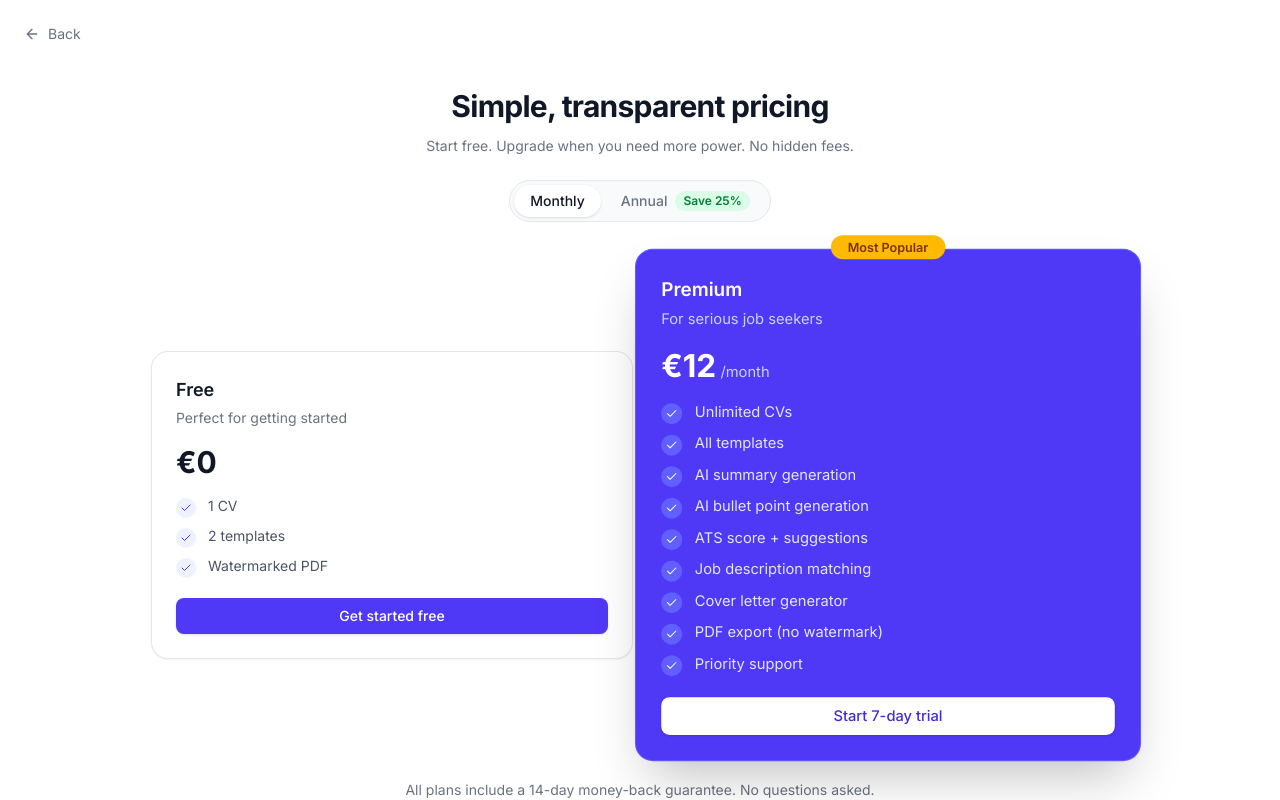
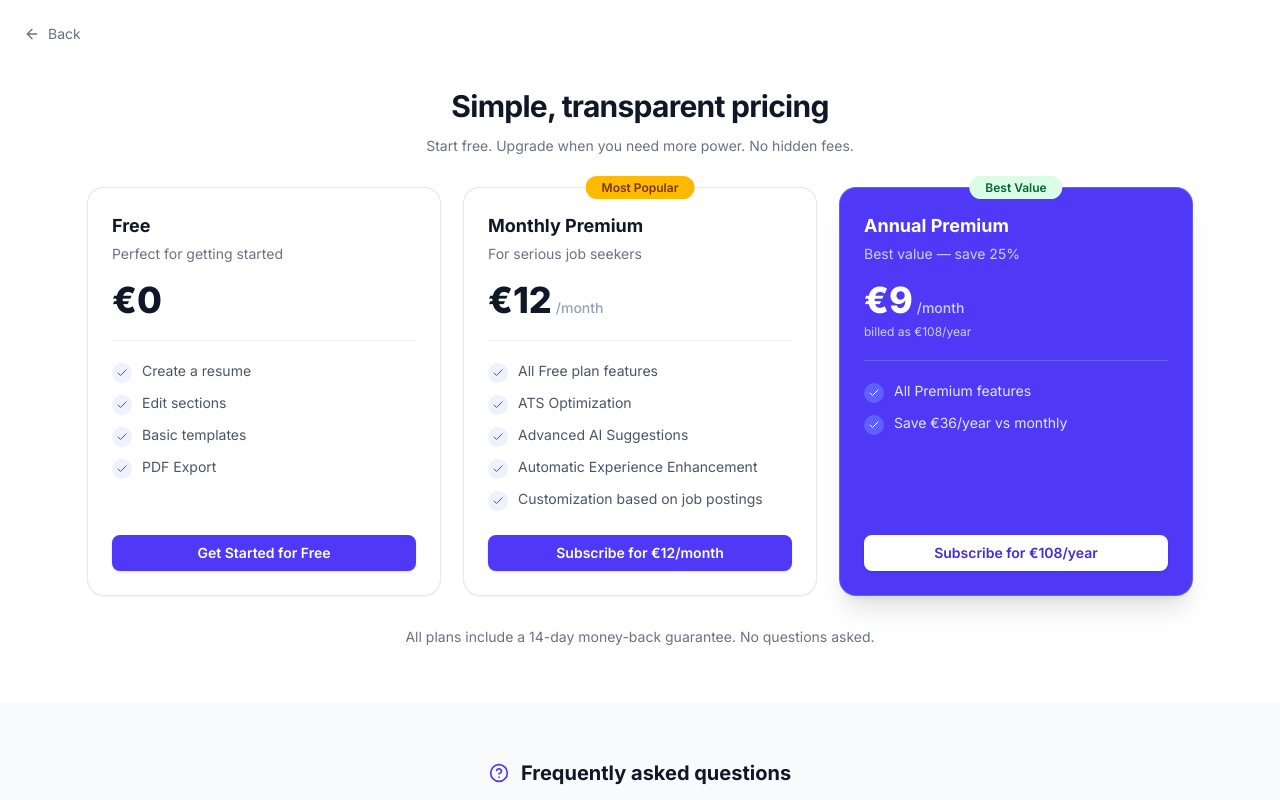
Before and after one commit to Ncarmend/MYCVCRAFT, a Next.js app: page /pricing in a window 1280 px wide. Shown: the top 800 px of the page. Built offline with nearby package versions, Linux system fonts and the light colour scheme; no server answers.

Commit message:
pricing formulaire

```diff
--- a/app/pricing/page.tsx
+++ b/app/pricing/page.tsx
@@ -11,20 +11,16 @@ import { useLanguage, translations } from "@/components/landing/LanguageContext"
 export default function PricingPage() {
   const router = useRouter();
   const [loadingPlan, setLoadingPlan] = useState<string | null>(null);
-  const [billingCycle, setBillingCycle] = useState<"monthly" | "annual">("monthly");
   const { lang } = useLanguage();
   const T = translations[lang].pricing;
 
-  const proPrice = billingCycle === "monthly" ? PLANS.PRO.priceMonthly : PLANS.PRO.priceAnnual;
-  const proPriceId = billingCycle === "monthly" ? PLANS.PRO.priceId : PLANS.PRO.priceIdAnnual;
-
-  async function handleSelectPro() {
-    setLoadingPlan("PRO");
+  async function handleCheckout(priceId: string | null, planKey: string) {
+    setLoadingPlan(planKey);
     try {
       const res = await fetch("/api/stripe/checkout", {
         method: "POST",
         headers: { "Content-Type": "application/json" },
-        body: JSON.stringify({ priceId: proPriceId }),
+        body: JSON.stringify({ priceId }),
       });
 
       if (res.status === 401) {
@@ -37,7 +33,11 @@ export default function PricingPage() {
       if (error) throw new Error(error);
       if (url) window.location.href = url;
     } catch {
-      toast.error(lang === "fr" ? "Une erreur est survenue. Veuillez réessayer." : "Something went wrong. Please try again.");
+      toast.error(
+        lang === "fr"
+          ? "Une erreur est survenue. Veuillez réessayer."
+          : "Something went wrong. Please try again."
+      );
     } finally {
       setLoadingPlan(null);
     }
@@ -45,7 +45,7 @@ export default function PricingPage() {
 
   return (
     <main className="min-h-screen bg-white">
-      {/* Back button */}
+      {/* Back */}
       <div className="mx-auto max-w-7xl px-6 pt-6">
         <button
           onClick={() => router.back()}
@@ -57,66 +57,57 @@ export default function PricingPage() {
       </div>
 
       {/* Header */}
-      <div className="mx-auto max-w-7xl px-6 py-10 text-center">
+      <div className="mx-auto max-w-7xl px-6 pb-8 pt-10 text-center">
         <h1 className="text-2xl font-bold tracking-tight text-gray-900 sm:text-3xl">
           {T.headline}
         </h1>
         <p className="mx-auto mt-3 max-w-xl text-sm text-gray-500">{T.subtext}</p>
-
-        {/* Billing cycle toggle */}
-        <div className="mt-6 inline-flex items-center gap-1 rounded-full border border-gray-200 bg-gray-50 p-1">
-          <button
-            onClick={() => setBillingCycle("monthly")}
-            className={`rounded-full px-4 py-1.5 text-sm font-medium transition-colors ${
-              billingCycle === "monthly"
-                ? "bg-white text-gray-900 shadow-sm"
-                : "text-gray-500 hover:text-gray-700"
-            }`}
-          >
-            {T.billingMonthly}
-          </button>
-          <button
-            onClick={() => setBillingCycle("annual")}
-            className={`flex items-center gap-2 rounded-full px-4 py-1.5 text-sm font-medium transition-colors ${
-              billingCycle === "annual"
-                ? "bg-white text-gray-900 shadow-sm"
-                : "text-gray-500 hover:text-gray-700"
-            }`}
-          >
-            {T.billingAnnual}
-            <span className="rounded-full bg-green-100 px-2 py-0.5 text-xs font-semibold text-green-700">
-              {T.saveBadge}
-            </span>
-          </button>
-        </div>
       </div>
 
-      {/* Plans */}
-      <div className="mx-auto max-w-5xl px-6 pb-14">
-        <div className="grid grid-cols-1 gap-4 sm:grid-cols-2 items-center">
+      {/* ── 3-card grid ── */}
+      <div className="mx-auto max-w-6xl px-6 pb-14">
+        {/* Outer wrapper: equal-height columns */}
+        <div className="grid grid-cols-1 items-stretch gap-6 sm:grid-cols-3">
+
+          {/* ── Card 1 · Free ── */}
           <PricingCard
-            name={PLANS.FREE.name}
-            price={PLANS.FREE.price}
+            name={T.freeName}
+            price={0}
             description={T.freeDescription}
-            features={PLANS.FREE.features as unknown as string[]}
+            features={T.freeFeatures as unknown as string[]}
             perMonth={T.perMonth}
-            mostPopular={T.mostPopular}
+            ctaLabel={T.freeCtaLabel}
             onSelect={() => router.push("/signup")}
           />
+
+          {/* ── Card 2 · Monthly Premium ── */}
           <PricingCard
-            name={PLANS.PRO.name}
-            price={proPrice}
-            description={T.proDescription}
-            features={PLANS.PRO.features as unknown as string[]}
+            name={T.monthlyName}
+            price={PLANS.PRO.priceMonthly}
+            description={T.monthlyDescription}
+            features={T.monthlyFeatures as unknown as string[]}
+            perMonth={T.perMonth}
+            badge={T.mostPopular}
+            badgeVariant="amber"
+            ctaLabel={T.monthlyCtaLabel}
+            onSelect={() => handleCheckout(PLANS.PRO.priceId, "MONTHLY")}
+            loading={loadingPlan === "MONTHLY"}
+          />
+
+          {/* ── Card 3 · Annual Premium ── */}
+          <PricingCard
+            name={T.annualName}
+            price={PLANS.PRO.priceAnnual}
+            description={T.annualDescription}
+            features={T.annualFeatures as unknown as string[]}
+            perMonth={T.perMonth}
+            billingNote={T.annualBilledAs}
+            badge={T.bestValue}
+            badgeVariant="green"
             highlighted
-            priceId={proPriceId}
-            onSelect={handleSelectPro}
-            loading={loadingPlan === "PRO"}
-            billingCycle={billingCycle}
-            annualTotal={PLANS.PRO.priceAnnualTotal}
-            annualBilledAs={T.annualBilledAs}
-            perMonth={T.perMonth}
-            mostPopular={T.mostPopular}
+            ctaLabel={T.annualCtaLabel}
+            onSelect={() => handleCheckout(PLANS.PRO.priceIdAnnual, "ANNUAL")}
+            loading={loadingPlan === "ANNUAL"}
           />
         </div>
 
@@ -126,7 +117,7 @@ export default function PricingPage() {
       {/* FAQ */}
       <div className="bg-gray-50 py-14">
         <div className="mx-auto max-w-3xl px-6">
-          <div className="mb-8 flex items-center gap-3 text-center justify-center">
+          <div className="mb-8 flex items-center justify-center gap-3">
             <HelpCircle className="h-5 w-5 text-indigo-600" />
             <h2 className="text-xl font-bold text-gray-900">{T.faqTitle}</h2>
           </div>
--- a/components/landing/LanguageContext.tsx
+++ b/components/landing/LanguageContext.tsx
@@ -139,22 +139,54 @@ export const translations = {
       headline:         "Simple, transparent pricing",
       subtext:          "Start free. Upgrade when you need more power. No hidden fees.",
       moneyBack:        "All plans include a 14-day money-back guarantee. No questions asked.",
+      faqTitle:         "Frequently asked questions",
+      // Card names
+      freeName:         "Free",
+      monthlyName:      "Monthly Premium",
+      annualName:       "Annual Premium",
+      // Card descriptions
       freeDescription:  "Perfect for getting started",
-      proDescription:   "For serious job seekers",
-      faqTitle:         "Frequently asked questions",
-      billingMonthly:   "Monthly",
-      billingAnnual:    "Annual",
-      saveBadge:        "Save 25%",
-      annualBilledAs:   "billed as €108/year",
-      mostPopular:      "Most Popular",
-      perMonth:         "/month",
+      monthlyDescription: "For serious job seekers",
+      annualDescription:  "Best value — save 25%",
+      // Card features
+      freeFeatures: [
+        "Create a resume",
+        "Edit sections",
+        "Basic templates",
+        "PDF Export",
+      ],
+      monthlyFeatures: [
+        "All Free plan features",
+        "ATS Optimization",
+        "Advanced AI Suggestions",
+        "Automatic Experience Enhancement",
+        "Customization based on job postings",
+      ],
+      annualFeatures: [
+        "All Premium features",
+        "Save €36/year vs monthly",
+      ],
+      // CTA buttons
+      freeCtaLabel:    "Get Started for Free",
+      monthlyCtaLabel: "Subscribe for €12/month",
+      annualCtaLabel:  "Subscribe for €108/year",
+      // Badges & labels
+      mostPopular:     "Most Popular",
+      bestValue:       "Best Value",
+      saveBadge:       "Save 25%",
+      perMonth:        "/month",
+      annualBilledAs:  "billed as €108/year",
+      // Legacy keys kept for backward compat
+      proDescription:  "For serious job seekers",
+      billingMonthly:  "Monthly",
+      billingAnnual:   "Annual",
       faqs: [
-        { q: "Can I cancel anytime?",                       a: "Yes. Cancel your Premium subscription any time from your account settings. You retain Premium access until the end of your billing period." },
-        { q: "What happens to my CVs if I downgrade?",      a: "Your CVs are always saved. On the Free plan, you can only actively edit 1 CV, but your others remain accessible in read-only mode." },
-        { q: "Is there a free trial?",                      a: "Yes — Premium comes with a 7-day free trial. No credit card required to sign up for the Free plan." },
-        { q: "What is the difference between monthly and annual?",  a: "Monthly is €12/month. Annual is €9/month billed as €108/year — you save 25% compared to monthly billing." },
-        { q: "What AI model powers the CV generation?",     a: "We use OpenAI's GPT-4o for all AI features — the same model behind ChatGPT's most advanced responses." },
-        { q: "Are my CVs private?",                         a: "Absolutely. Your CVs are private by default. You can choose to generate a shareable link, but nothing is public unless you explicitly share it." },
+        { q: "Can I cancel anytime?",                            a: "Yes. Cancel your Premium subscription any time from your account settings. You retain Premium access until the end of your billing period." },
+        { q: "What happens to my CVs if I downgrade?",           a: "Your CVs are always saved. On the Free plan, you can only actively edit 1 CV, but your others remain accessible in read-only mode." },
+        { q: "Is there a free trial?",                           a: "Yes — Premium comes with a 7-day free trial. No credit card required to sign up for the Free plan." },
+        { q: "What is the difference between monthly and annual?", a: "Monthly is €12/month. Annual is €9/month billed as €108/year — you save 25% compared to monthly billing." },
+        { q: "What AI model powers the CV generation?",          a: "We use OpenAI's GPT-4o for all AI features — the same model behind ChatGPT's most advanced responses." },
+        { q: "Are my CVs private?",                              a: "Absolutely. Your CVs are private by default. You can choose to generate a shareable link, but nothing is public unless you explicitly share it." },
       ],
     },
 
@@ -468,22 +500,54 @@ export const translations = {
       headline:         "Une tarification simple et transparente",
       subtext:          "Démarrez gratuitement. Évoluez dès que vous avez besoin de plus. Aucun frais caché.",
       moneyBack:        "Tous les abonnements incluent une garantie satisfait ou remboursé de 14 jours. Sans condition.",
+      faqTitle:         "Questions fréquentes",
+      // Noms des cartes
+      freeName:         "Gratuit",
+      monthlyName:      "Premium Mensuel",
+      annualName:       "Premium Annuel",
+      // Descriptions
       freeDescription:  "Idéal pour démarrer",
-      proDescription:   "Pour les candidats sérieux",
-      faqTitle:         "Questions fréquentes",
-      billingMonthly:   "Mensuel",
-      billingAnnual:    "Annuel",
-      saveBadge:        "−25 %",
-      annualBilledAs:   "facturé 108 €/an",
-      mostPopular:      "Le plus populaire",
-      perMonth:         "/mois",
+      monthlyDescription: "Pour les candidats sérieux",
+      annualDescription:  "Meilleur rapport qualité-prix — −25 %",
+      // Fonctionnalités
+      freeFeatures: [
+        "Créer un CV",
+        "Modifier les sections",
+        "Modèles de base",
+        "Export PDF",
+      ],
+      monthlyFeatures: [
+        "Toutes les fonctionnalités Gratuites",
+        "Optimisation ATS",
+        "Suggestions IA avancées",
+        "Amélioration automatique de l'expérience",
+        "Personnalisation selon les offres d'emploi",
+      ],
+      annualFeatures: [
+        "Toutes les fonctionnalités Premium",
+        "Économisez 36 €/an par rapport au mensuel",
+      ],
+      // Boutons CTA
+      freeCtaLabel:    "Commencer gratuitement",
+      monthlyCtaLabel: "S'abonner pour 12 €/mois",
+      annualCtaLabel:  "S'abonner pour 108 €/an",
+      // Badges & labels
+      mostPopular:     "Le plus populaire",
+      bestValue:       "Meilleur prix",
+      saveBadge:       "−25 %",
+      perMonth:        "/mois",
+      annualBilledAs:  "facturé 108 €/an",
+      // Clés conservées pour la compatibilité
+      proDescription:  "Pour les candidats sérieux",
+      billingMonthly:  "Mensuel",
+      billingAnnual:   "Annuel",
       faqs: [
-        { q: "Puis-je annuler à tout moment ?",                          a: "Oui. Annulez votre abonnement Premium à tout moment depuis les paramètres de votre compte. Vous conservez l'accès Premium jusqu'à la fin de votre période de facturation." },
+        { q: "Puis-je annuler à tout moment ?",                           a: "Oui. Annulez votre abonnement Premium à tout moment depuis les paramètres de votre compte. Vous conservez l'accès Premium jusqu'à la fin de votre période de facturation." },
         { q: "Que deviennent mes CV si je passe à la version gratuite ?", a: "Vos CV sont toujours sauvegardés. Avec le plan Gratuit, vous ne pouvez modifier activement qu'1 CV, mais les autres restent accessibles en lecture seule." },
         { q: "Y a-t-il un essai gratuit ?",                              a: "Oui — Premium est fourni avec un essai gratuit de 7 jours. Aucune carte bancaire requise pour s'inscrire au plan Gratuit." },
-        { q: "Quelle est la différence entre mensuel et annuel ?",       a: "L'abonnement mensuel est à 12 €/mois. L'abonnement annuel est à 9 €/mois facturé 108 €/an — vous économisez 25 % par rapport à la facturation mensuelle." },
-        { q: "Quel modèle IA alimente la génération de CV ?",            a: "Nous utilisons GPT-4o d'OpenAI pour toutes les fonctionnalités IA — le même modèle qui propulse les réponses les plus avancées de ChatGPT." },
-        { q: "Mes CV sont-ils privés ?",                                 a: "Absolument. Vos CV sont privés par défaut. Vous pouvez choisir de générer un lien partageable, mais rien n'est public sauf si vous le partagez explicitement." },
+        { q: "Quelle est la différence entre mensuel et annuel ?",        a: "L'abonnement mensuel est à 12 €/mois. L'abonnement annuel est à 9 €/mois facturé 108 €/an — vous économisez 25 % par rapport à la facturation mensuelle." },
+        { q: "Quel modèle IA alimente la génération de CV ?",             a: "Nous utilisons GPT-4o d'OpenAI pour toutes les fonctionnalités IA — le même modèle qui propulse les réponses les plus avancées de ChatGPT." },
+        { q: "Mes CV sont-ils privés ?",                                  a: "Absolument. Vos CV sont privés par défaut. Vous pouvez choisir de générer un lien partageable, mais rien n'est public sauf si vous le partagez explicitement." },
       ],
     },
 
--- a/components/pricing/PricingCard.tsx
+++ b/components/pricing/PricingCard.tsx
@@ -1,6 +1,3 @@
-/**
- * Individual pricing plan card
- */
 "use client";
 
 import { Check } from "lucide-react";
@@ -10,60 +7,65 @@ import { cn } from "@/lib/utils";
 interface PricingCardProps {
   name: string;
   price: number;
+  priceLabel?: string;       // e.g. "€12" or "€9"
+  perMonth?: string;         // "/month" | "/mois"
+  billingNote?: string;      // "billed as €108/year"
   description: string;
   features: string[];
-  highlighted?: boolean;
-  priceId?: string | null;
+  badge?: string;            // "Most Popular" | "Best Value"
+  badgeVariant?: "amber" | "green";
+  highlighted?: boolean;     // indigo background
   currentPlan?: boolean;
+  ctaLabel: string;
   onSelect: () => void;
   loading?: boolean;
-  billingCycle?: "monthly" | "annual";
-  annualTotal?: number;
-  annualBilledAs?: string;
-  perMonth?: string;
-  mostPopular?: string;
-  ctaLabel?: string;
 }
 
 export function PricingCard({
   name,
   price,
+  perMonth = "/month",
+  billingNote,
   description,
   features,
+  badge,
+  badgeVariant = "amber",
   highlighted = false,
   currentPlan = false,
+  ctaLabel,
   onSelect,
   loading = false,
-  billingCycle = "monthly",
-  annualTotal,
-  annualBilledAs,
-  perMonth = "/month",
-  mostPopular = "Most Popular",
-  ctaLabel,
 }: PricingCardProps) {
-  const showAnnualNote = billingCycle === "annual" && annualTotal !== undefined;
-
   return (
     <div
       className={cn(
-        "relative flex flex-col rounded-2xl p-6",
+        "relative flex h-full flex-col rounded-2xl p-6",
         highlighted
-          ? "bg-indigo-600 text-white shadow-2xl ring-1 ring-indigo-500 scale-105"
+          ? "bg-indigo-600 text-white shadow-xl ring-1 ring-indigo-500"
           : "bg-white ring-1 ring-gray-200 shadow-sm"
       )}
     >
-      {highlighted && (
-        <div className="absolute -top-4 left-1/2 -translate-x-1/2">
-          <span className="rounded-full bg-amber-400 px-4 py-1 text-xs font-semibold text-amber-900">
-            {mostPopular}
+      {/* Badge */}
+      {badge && (
+        <div className="absolute -top-3.5 left-1/2 -translate-x-1/2">
+          <span
+            className={cn(
+              "rounded-full px-4 py-1 text-xs font-semibold whitespace-nowrap",
+              badgeVariant === "green"
+                ? "bg-green-100 text-green-800"
+                : "bg-amber-400 text-amber-900"
+            )}
+          >
+            {badge}
           </span>
         </div>
       )}
 
-      <div className="mb-4">
+      {/* Header */}
+      <div className="mb-5">
         <h3
           className={cn(
-            "text-lg font-semibold",
+            "text-lg font-bold",
             highlighted ? "text-white" : "text-gray-900"
           )}
         >
@@ -78,10 +80,12 @@ export function PricingCard({
           {description}
         </p>
 
-        <div className="mt-4 flex items-baseline gap-1">
+        {/* Price */}
+        <div className="mt-4">
+          <div className="flex items-baseline gap-1">
             <span
               className={cn(
-              "text-3xl font-bold",
+                "text-4xl font-extrabold",
                 highlighted ? "text-white" : "text-gray-900"
               )}
             >
@@ -90,7 +94,7 @@ export function PricingCard({
             {price > 0 && (
               <span
                 className={cn(
-                "text-sm",
+                  "text-sm font-medium",
                   highlighted ? "text-indigo-200" : "text-gray-400"
                 )}
               >
@@ -98,22 +102,31 @@ export function PricingCard({
               </span>
             )}
           </div>
-
-        {showAnnualNote && price > 0 && (
+          {billingNote && (
             <p
               className={cn(
                 "mt-1 text-xs",
                 highlighted ? "text-indigo-200" : "text-gray-400"
               )}
             >
-            {annualBilledAs ?? `billed as €${annualTotal}/year`}
+              {billingNote}
             </p>
           )}
         </div>
+      </div>
 
-      <ul className="mb-5 flex-1 space-y-2">
+      {/* Divider */}
+      <div
+        className={cn(
+          "mb-5 border-t",
+          highlighted ? "border-indigo-500" : "border-gray-100"
+        )}
+      />
+
+      {/* Features */}
+      <ul className="mb-6 flex-1 space-y-2.5">
         {features.map((feature) => (
-          <li key={feature} className="flex items-start gap-3">
+          <li key={feature} className="flex items-start gap-2.5">
             <div
               className={cn(
                 "mt-0.5 flex h-5 w-5 shrink-0 items-center justify-center rounded-full",
@@ -139,21 +152,20 @@ export function PricingCard({
         ))}
       </ul>
 
+      {/* CTA */}
       <Button
         onClick={onSelect}
         loading={loading}
         disabled={currentPlan}
-        variant={highlighted ? "secondary" : "primary"}
         size="lg"
         className={cn(
-          "w-full",
-          highlighted &&
-            "bg-white text-indigo-700 hover:bg-indigo-50 border-0"
+          "mt-auto w-full font-semibold",
+          highlighted
+            ? "bg-white text-indigo-700 hover:bg-indigo-50"
+            : "bg-indigo-600 text-white hover:bg-indigo-700"
         )}
       >
-        {currentPlan
-          ? "Current plan"
-          : ctaLabel ?? (price === 0 ? "Get started free" : "Start 7-day trial")}
+        {currentPlan ? "Current plan" : ctaLabel}
       </Button>
     </div>
   );
```
Lines whose indentation alone changed are shown as unchanged.
